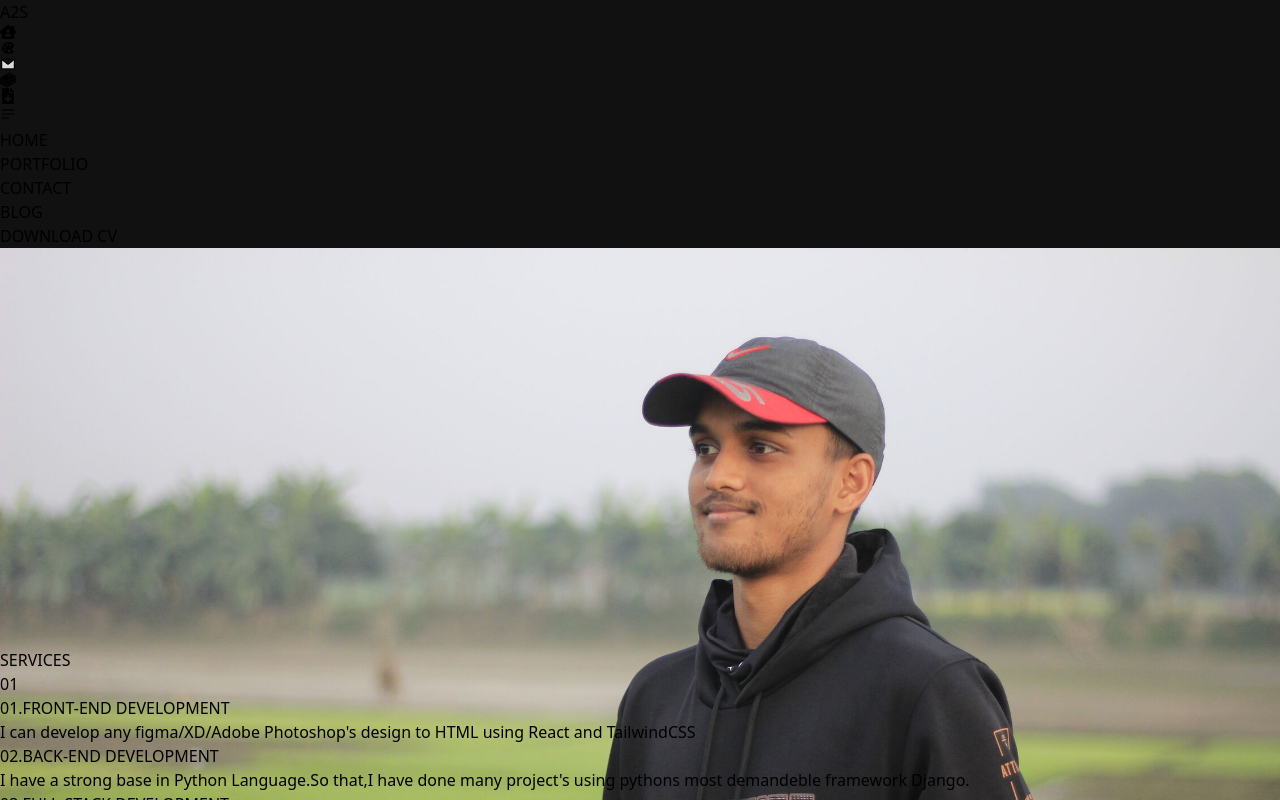
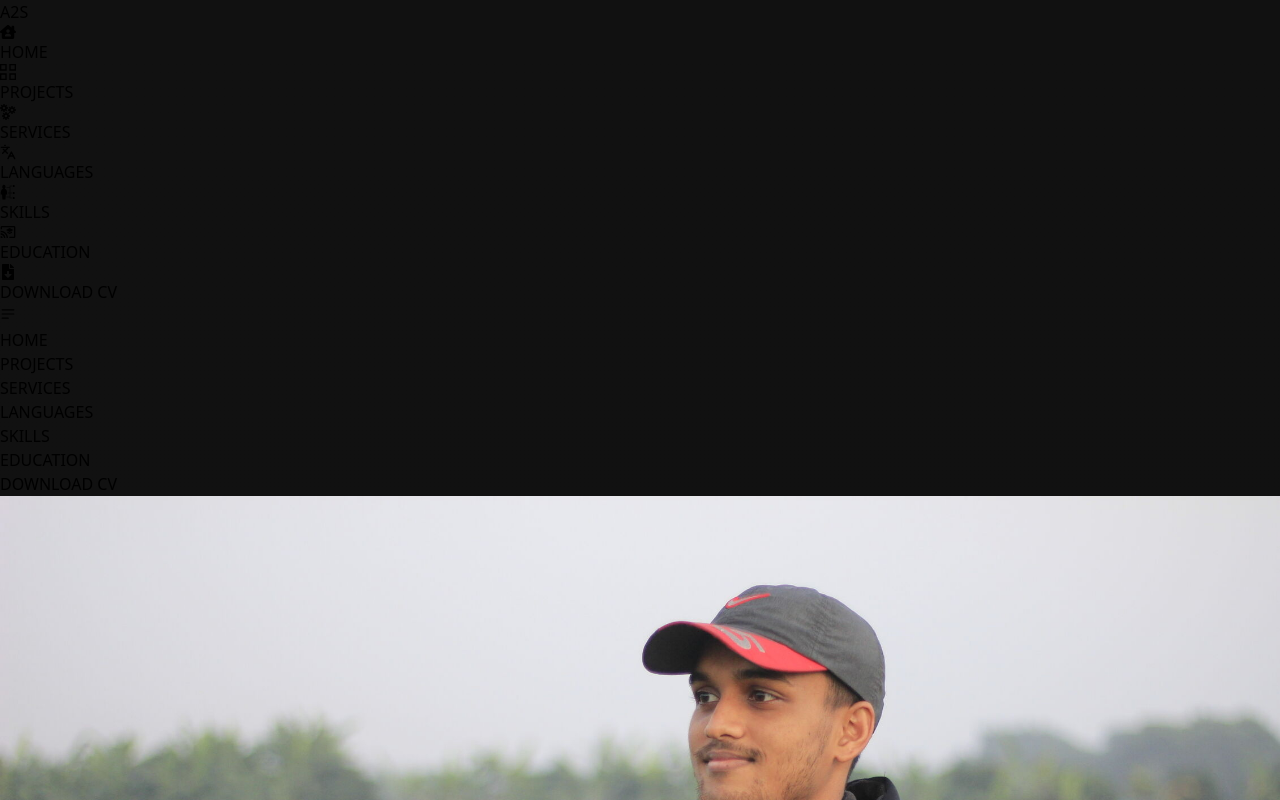
Before and after one commit to Sadid205/md-abdullah-al-sadid-repository, a React (Vite) app: page / in a window 1280 px wide. Shown: the top 800 px of the page. Built offline with nearby package versions, Linux system fonts and the light colour scheme.

Commit message:
hover effect added

```diff
--- a/src/components/Navbar.jsx
+++ b/src/components/Navbar.jsx
@@ -1,37 +1,80 @@
 import { FaHouseChimneyUser } from "react-icons/fa6";
-import { IoIosColorPalette } from "react-icons/io";
-import { AiTwotoneMail } from "react-icons/ai";
-import { SiBookstack } from "react-icons/si";
+import { GrProjects } from "react-icons/gr";
+import { GrServices } from "react-icons/gr";import { SiBookstack } from "react-icons/si";
 import { FaFileDownload } from "react-icons/fa";
+import { LuLanguages } from "react-icons/lu";
+import { GiSkills } from "react-icons/gi";
 import { HiMiniBars3BottomLeft } from "react-icons/hi2";
 import { RxCross2 } from "react-icons/rx";
+import { MdCastForEducation } from "react-icons/md";
 import { Link } from "react-router-dom";
 import {useState } from "react";
 // import HomePage from "./HomePage";
 const Navbar = ()=>{
     const [visibleNavLink,setVisibleNavLink] = useState(false)
     return (
-        <div className="w-full sm:w-32 fixed z-50 sm:flex">
-                <div className="w-full backdrop-blur transition-all duration-300 ease-in sm:w-32 flex sm:flex-col px-3 sm:py-5 sm:h-screen">
+        <div className="w-full sm:w-32 fixed z-40 sm:flex">
+                <div className="w-full transition-all duration-300 ease-in sm:w-32 flex sm:flex-col px-3 sm:py-5 sm:h-screen">
                     <div className="logo w-1/6 h-16 my-auto mx-auto flex items-center justify-center bg-amber-400 sm:w-24 sm:h-24 rounded-xl hover:cursor-pointer hover:bg-yellow-300">
                         <h1 className="font-bold ease-in duration-300 hover:scale-110 text-xl">A2S</h1>
                     </div>
                     <div className="icon flex items-center sm:rounded-xl sm:mt-4 w-4/5 h-24  sm:w-24 m-auto sm:h-5/6 ">
                         <div className="bg-amber-500 p-4  rounded-full invisible sm:visible  m-auto flex  sm:flex-col gap-4">
-                            <Link className="flex hover:scale-125 transition-all ease-in duration-200 invisible sm:visible justify-center">
-                                <span className="text-white text-2xl"><FaHouseChimneyUser /></span>
+                            <Link to={"/"} className="flex hover:scale-125 transition-all ease-in duration-100 invisible sm:visible justify-center">
+                                <div className="text-white group relative text-2xl">
+                                    <FaHouseChimneyUser />
+                                    <div className="absolute -top-1 -right-10">
+                                        <p className="text-xs opacity-0 group-hover:opacity-100 transition-all ease-in duration-200 font-bold text-blue-400">HOME</p>
+                                    </div>
+                                </div>
+                            </Link>
+                            <Link to={"/projects"} className="flex hover:scale-125 transition-all ease-in duration-200 invisible sm:visible justify-center">
+                                <div className="text-white group relative text-2xl">
+                                    <GrProjects />
+                                    <div className="absolute  -top-1 -right-16">
+                                        <p className="text-xs opacity-0 group-hover:opacity-100 transition-all ease-in duration-200 font-bold text-blue-400">PROJECTS</p>
+                                    </div>
+                                </div>
+                            </Link>
+                            <Link to={"/services"} className="flex hover:scale-125 transition-all ease-in duration-200 invisible sm:visible justify-center">
+                                <div className="text-white group relative text-2xl">
+                                    <GrServices />
+                                    <div className="absolute  -top-1 -right-14">
+                                        <p className="text-xs opacity-0 group-hover:opacity-100 transition-all ease-in duration-200 font-bold text-blue-400">SERVICES</p>
+                                    </div>
+                                </div>
+                            </Link>
+                            <Link to={"/languages"} className="flex hover:scale-125 transition-all ease-in duration-200 invisible sm:visible justify-center">
+                                <div className="text-white group relative text-2xl">
+                                    <LuLanguages />
+                                    <div className="absolute  -top-1 -right-20">
+                                        <p className="text-xs opacity-0 group-hover:opacity-100 transition-all ease-in duration-200 font-bold text-blue-400">LANGUAGES</p>
+                                    </div>
+                                </div>
+                            </Link>
+                            <Link to={"/skills"} className="flex hover:scale-125 transition-all ease-in duration-200 invisible sm:visible justify-center">
+                                <div className="text-white group relative text-2xl">
+                                    <GiSkills />
+                                    <div className="absolute  -top-1 -right-10">
+                                        <p className="text-xs opacity-0 group-hover:opacity-100 transition-all ease-in duration-200 font-bold text-blue-400">SKILLS</p>
+                                    </div>
+                                </div>
+                            </Link>
+                            <Link to={"/education"} className="flex hover:scale-125 transition-all ease-in duration-200 invisible sm:visible justify-center">
+                                <div className="text-white group relative text-2xl">
+                                    <MdCastForEducation />
+                                    <div className="absolute  -top-1 -right-20">
+                                        <p className="text-xs opacity-0 group-hover:opacity-100 transition-all ease-in duration-200 font-bold text-blue-400">EDUCATION</p>
+                                    </div>
+                                </div>
                             </Link>
                             <Link className="flex hover:scale-125 transition-all ease-in duration-200 invisible sm:visible justify-center">
-                                <span className="text-white text-2xl"><IoIosColorPalette /></span>
-                            </Link>
-                            <Link className="flex hover:scale-125 transition-all ease-in duration-200 invisible sm:visible justify-center">
-                                <span className="text-white text-2xl"><AiTwotoneMail /></span>
-                            </Link>
-                            <Link className="flex hover:scale-125 transition-all ease-in duration-200 invisible sm:visible justify-center">
-                                <span className="text-white text-2xl"><SiBookstack /></span>
-                            </Link>
-                            <Link className="flex hover:scale-125 transition-all ease-in duration-200 invisible sm:visible justify-center">
-                                <span className="text-white text-2xl"><FaFileDownload /></span>
+                                <div className="text-white group relative text-2xl">
+                                    <FaFileDownload />
+                                    <div className="absolute  -top-1 -right-24">
+                                        <p className="text-xs opacity-0 group-hover:opacity-100 transition-all ease-in duration-200 font-bold text-blue-400">DOWNLOAD CV</p>
+                                    </div>
+                                </div>
                             </Link>
                         </div>
                     </div>
@@ -48,16 +91,22 @@ const Navbar = ()=>{
                 <div className={`w-screen backdrop-blur h-screen transition-all ease-in duration-300  sm:invisible flex items-center justify-center absolute ${visibleNavLink?("visible"):("invisible")}`}>
                     <div className={`flex ${visibleNavLink?("scale-100"):("scale-0")} transition-all ease-in duration-300 text-center text-xl font-bold flex-col gap-4`}>
                         <div>
-                        <Link><span className="text-white hover:text-amber-500 transition-all ease-in duration-100">HOME</span></Link>
+                        <Link to={"/"}><span className="text-white hover:text-amber-500 transition-all ease-in duration-100">HOME</span></Link>
                         </div>
                         <div>
-                        <Link><span className="text-white hover:text-amber-500 transition-all ease-in duration-100">PORTFOLIO</span></Link>
+                        <Link to={"/projects"}><span className="text-white hover:text-amber-500 transition-all ease-in duration-100">PROJECTS</span></Link>
                         </div>
                         <div>
-                        <Link><span className="text-white hover:text-amber-500 transition-all ease-in duration-100">CONTACT</span></Link>
+                        <Link to={"/services"}><span className="text-white hover:text-amber-500 transition-all ease-in duration-100">SERVICES</span></Link>
                         </div>
                         <div>
-                        <Link><span className="text-white hover:text-amber-500 transition-all ease-in duration-100">BLOG</span></Link>
+                        <Link to={"/languages"}><span className="text-white hover:text-amber-500 transition-all ease-in duration-100">LANGUAGES</span></Link>
+                        </div>
+                        <div>
+                        <Link to={"/skills"}><span className="text-white hover:text-amber-500 transition-all ease-in duration-100">SKILLS</span></Link>
+                        </div>
+                        <div>
+                        <Link to={"/education"}><span className="text-white hover:text-amber-500 transition-all ease-in duration-100">EDUCATION</span></Link>
                         </div>
                         <div>
                         <Link><span className="text-white hover:text-amber-500 transition-all ease-in duration-100">DOWNLOAD CV</span></Link>
--- a/src/components/Projects.jsx
+++ b/src/components/Projects.jsx
@@ -26,7 +26,7 @@ const Projects = ()=>{
             </div>
             <div className="flex gap-4 items-center justify-center flex-wrap">
                 {categories.map((category,index)=>(
-                    <button className="border-2 hover:rotate-6 transition-all ease-in hover:scale-110 uppercase font-bold p-2 rounded-full text-gray-200 border-amber-400" key={index} onClick={()=> filterItems(category)}>
+                    <button className="border-2 z-50 hover:rotate-6 transition-all ease-in hover:scale-110 uppercase font-bold p-2 rounded-full text-gray-200 border-amber-400" key={index} onClick={()=> filterItems(category)}>
                         {category}
                     </button>
                 ))}
```
